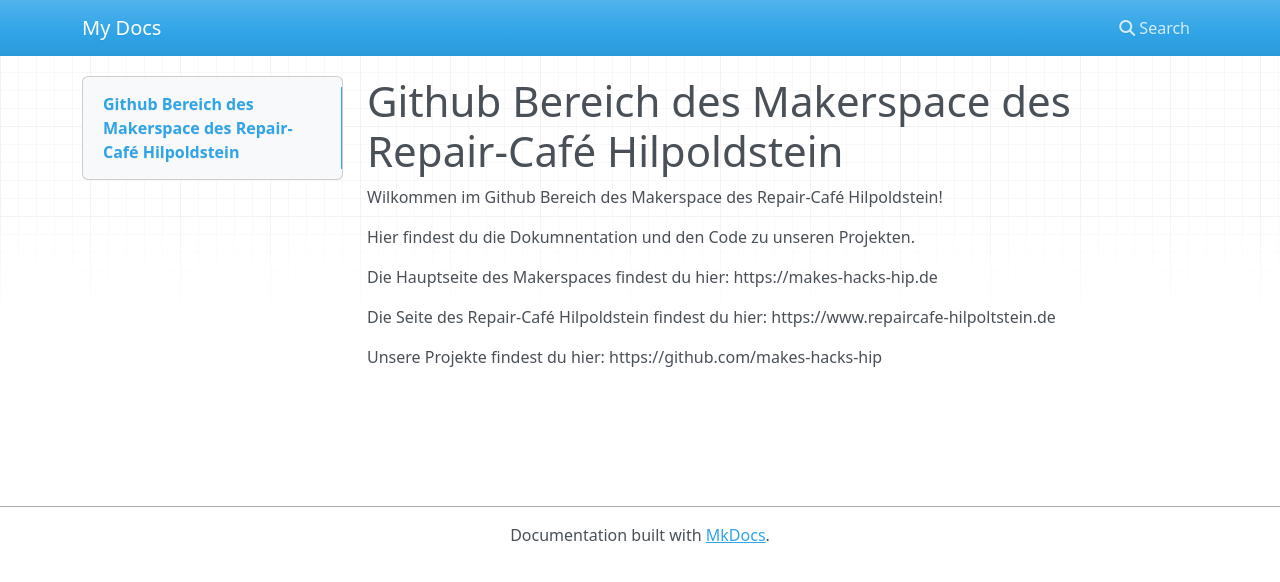
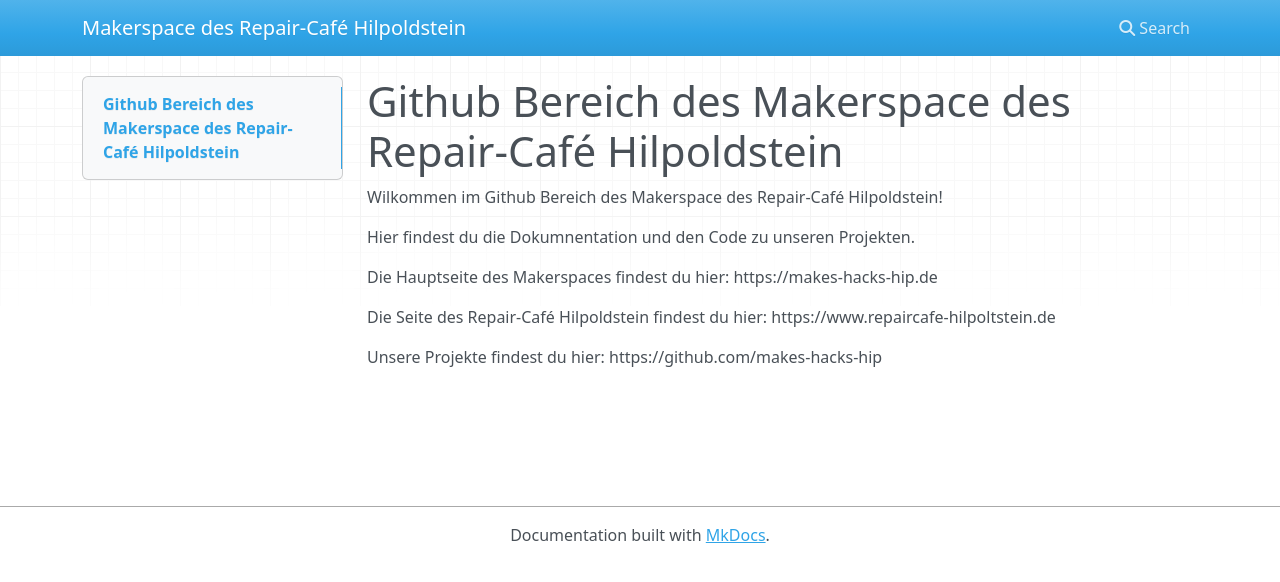
Before and after one commit to makes-hacks-hip/makes-hacks-hip.github.io, an MkDocs documentation site: the page built from docs/index.md, in a window 1280 px wide. Shown: the top 582 px of the page. Built offline with MkDocs 1.6.1, drawn with Linux system fonts in a browser that asks for light colours; nearby versions of some CDN libraries.

Commit message:
Seitentitel aktualisieren

```diff
--- a/mkdocs.yml
+++ b/mkdocs.yml
@@ -1 +1 @@
-site_name: My Docs
+site_name: Makerspace des Repair-Café Hilpoldstein
```
